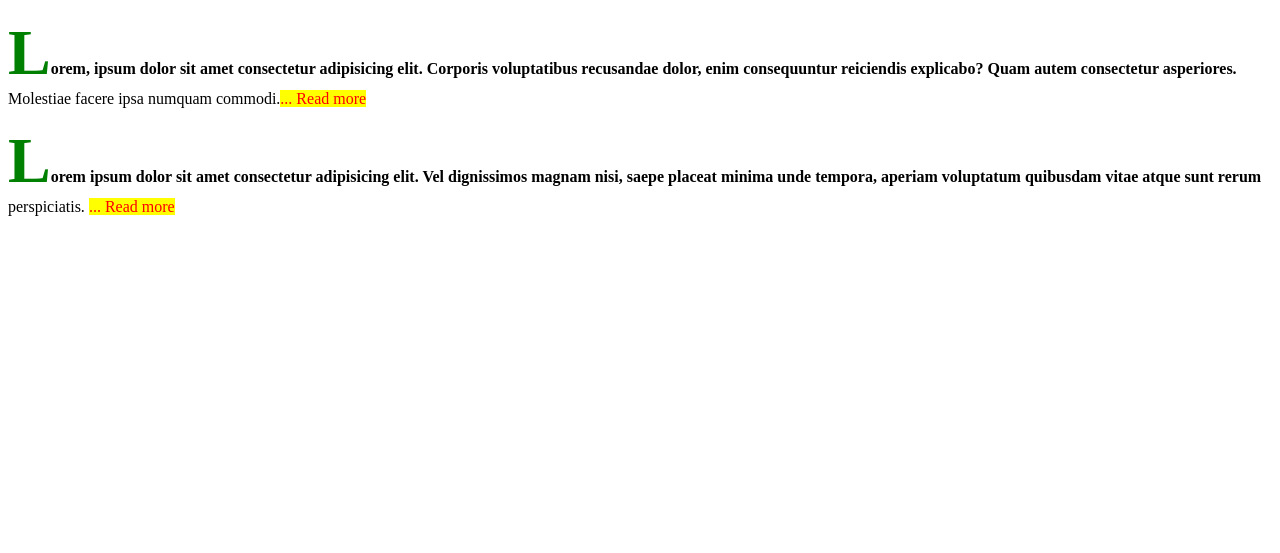
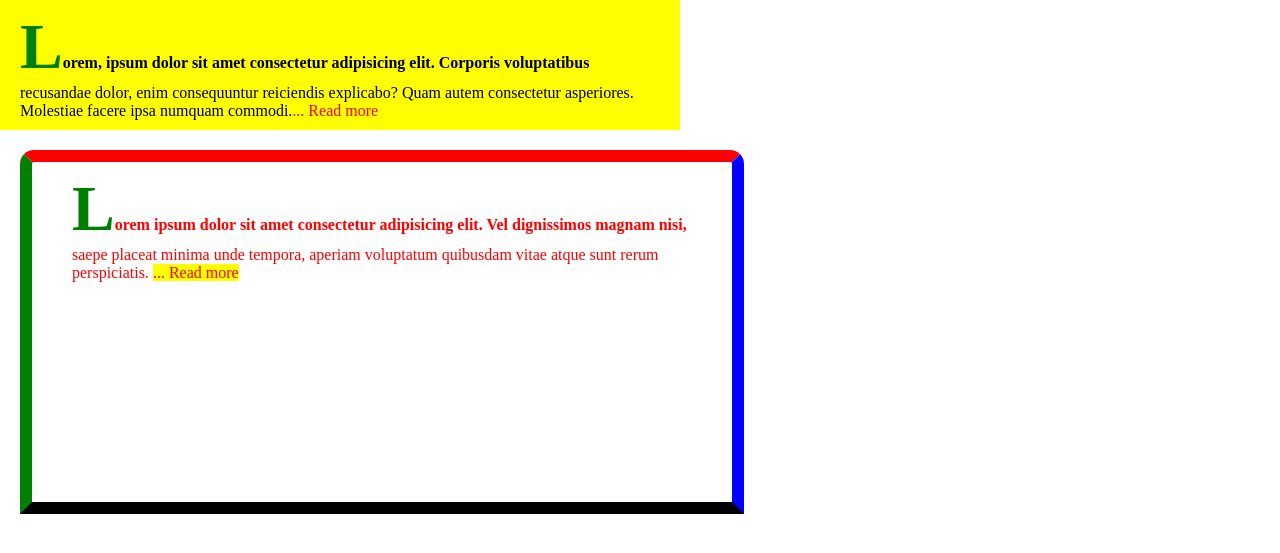
Before and after one commit to itwaysindia/jcess, a PHP site: page /box.html in a window 1280 px wide. Shown: the top 553 px of the page. Run offline with PHP 8.4, Linux system fonts and the light colour scheme.

Commit message:
Add files via upload

```diff
--- a/style.css
+++ b/style.css
@@ -1,3 +1,6 @@
+*{
+    margin:0px;
+}
 
 [data-info]{
     background-color:lightblue;
@@ -62,3 +65,25 @@ p::first-letter{
 p::first-line{
     font-weight:bold;
 }
+
+.box1{
+    width: 50%; /* auto, 100px, 50% */
+    background-color: #ffff00;
+    padding:10px 20px; /* 10 top/bottom 20: left/right*/
+}
+.box2{
+    height: 300px;
+    color: red;
+    margin:20px;
+    /*border:10px solid blue;  dashed */
+    border-top:12px solid red;
+    border-right:12px solid blue;
+    border-bottom:12px solid black;
+    border-left:12px solid green;
+    width: 50%; /* auto, 100px, 50% */
+    /*background-color: #5b5b2e;*/
+    padding:10px 20px 30px 40px; /* 10 top/bottom 20: left/right*/
+    /*border-radius: 10px 0px 10px 0px;*/
+    border-top-left-radius: 14px;
+    border-top-right-radius: 14px;
+}
```
